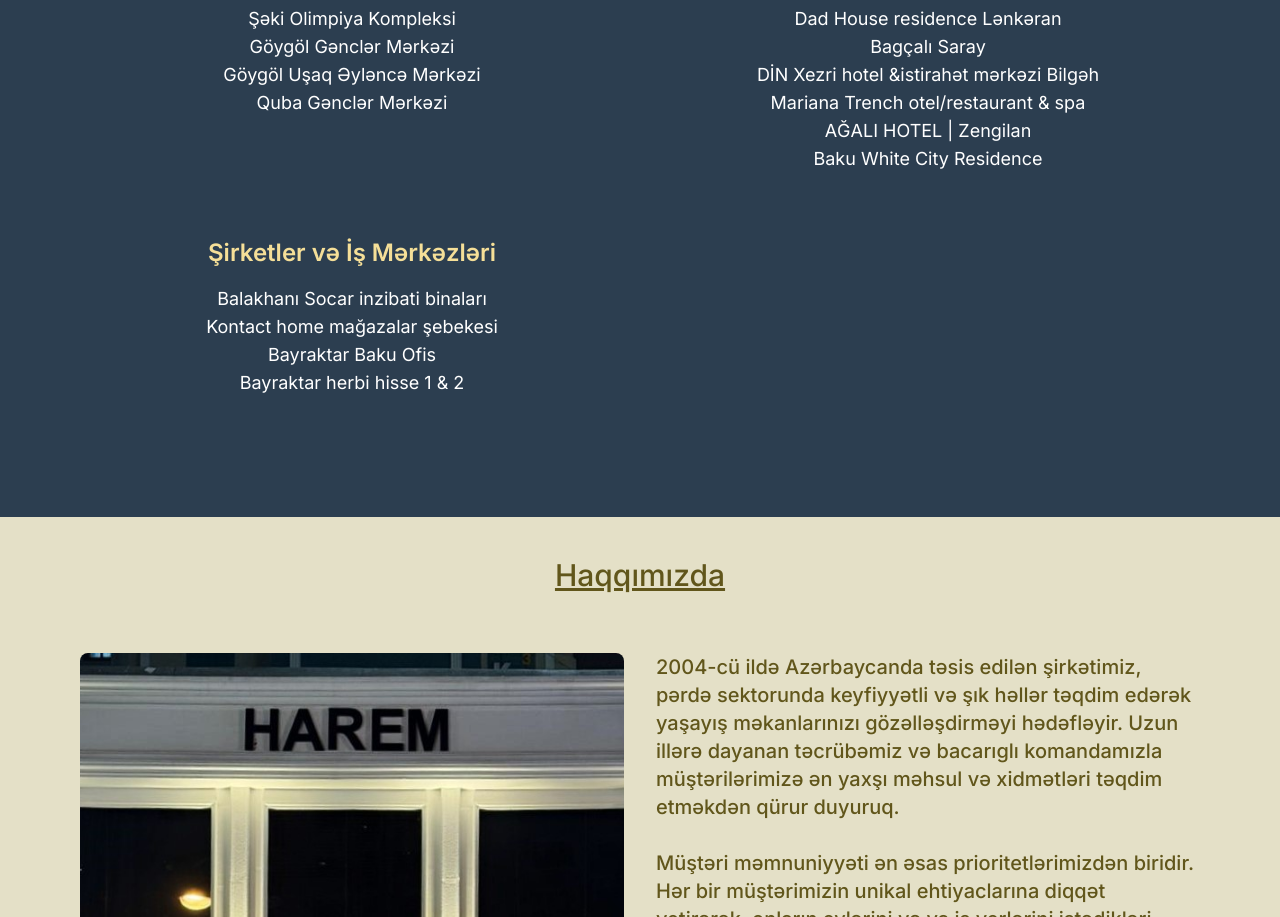
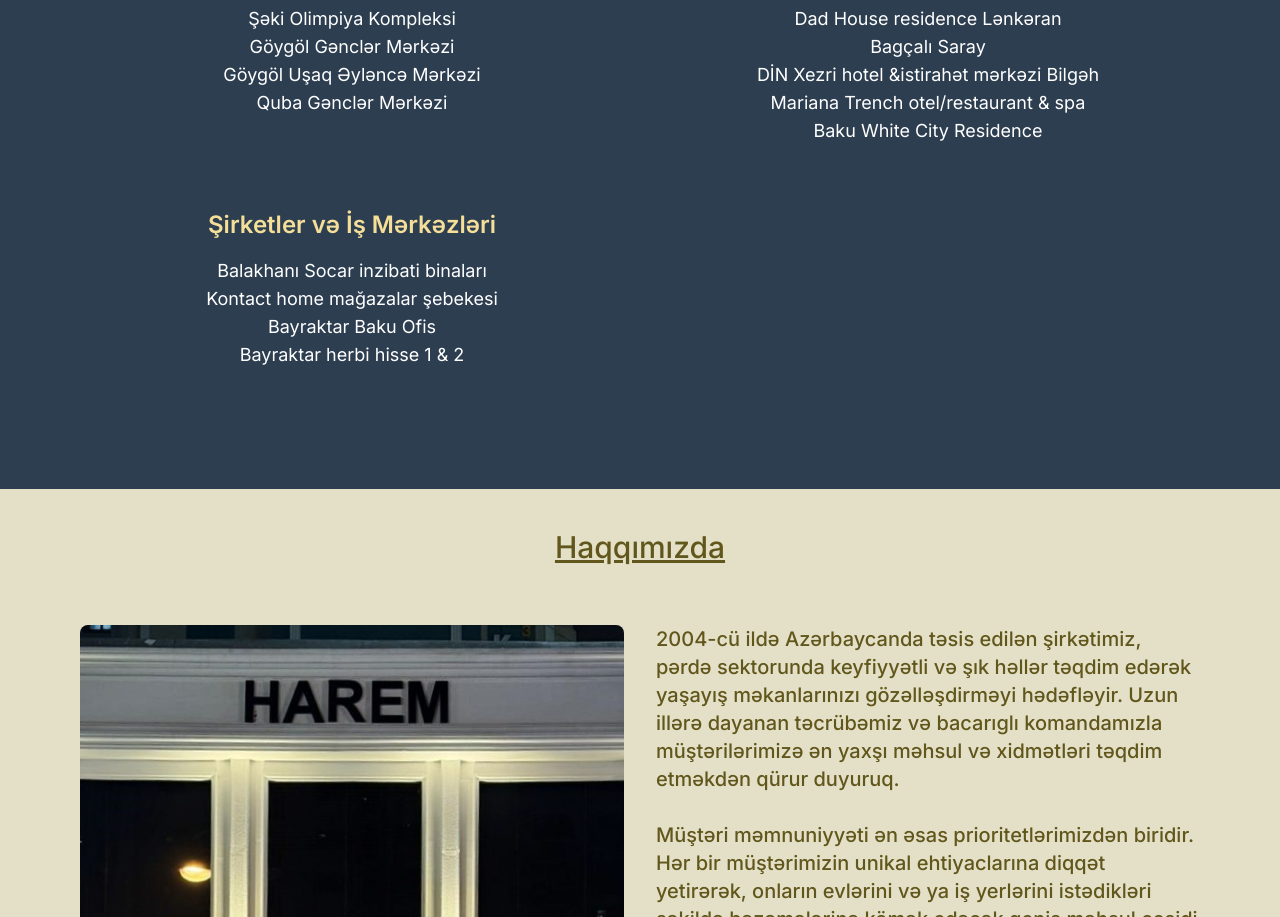
Before and after one commit to ferhanayding/Harem-Perde-Design, a Next.js app: page / in a window 1280 px wide. Shown: the part 2943-3860 px from the top of the page. Built offline with nearby package versions, Linux system fonts and the light colour scheme.

Commit message:
Remove "AĞALI HOTEL | Zengilan" from references list

```diff
--- a/src/components/referencesList/index.tsx
+++ b/src/components/referencesList/index.tsx
@@ -85,7 +85,7 @@ export default function ReferencesList() {
         "Bagçalı Saray",
         "DİN Xezri hotel &istirahət mərkəzi Bilgəh",
         "Mariana Trench otel/restaurant & spa",
-        "AĞALI HOTEL | Zengilan",
+
         "Baku White City Residence",
 
       ],
```
